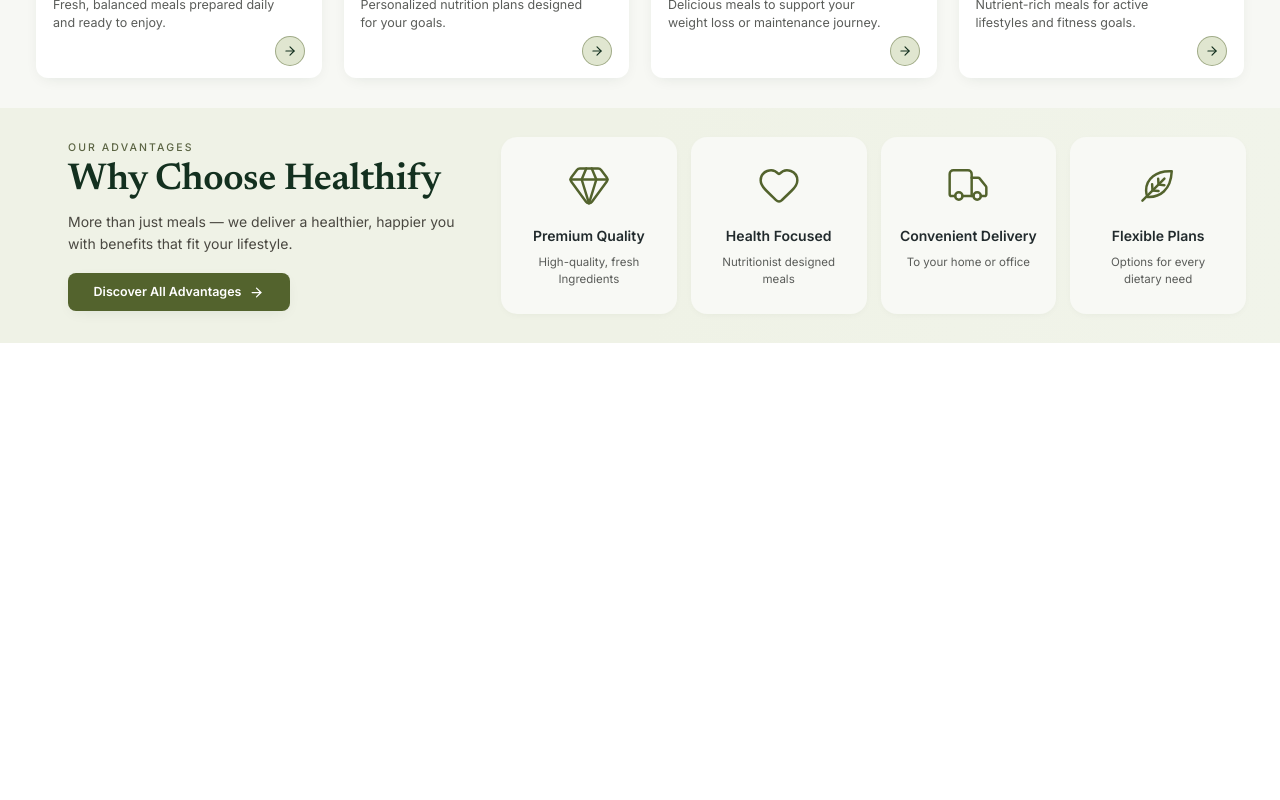
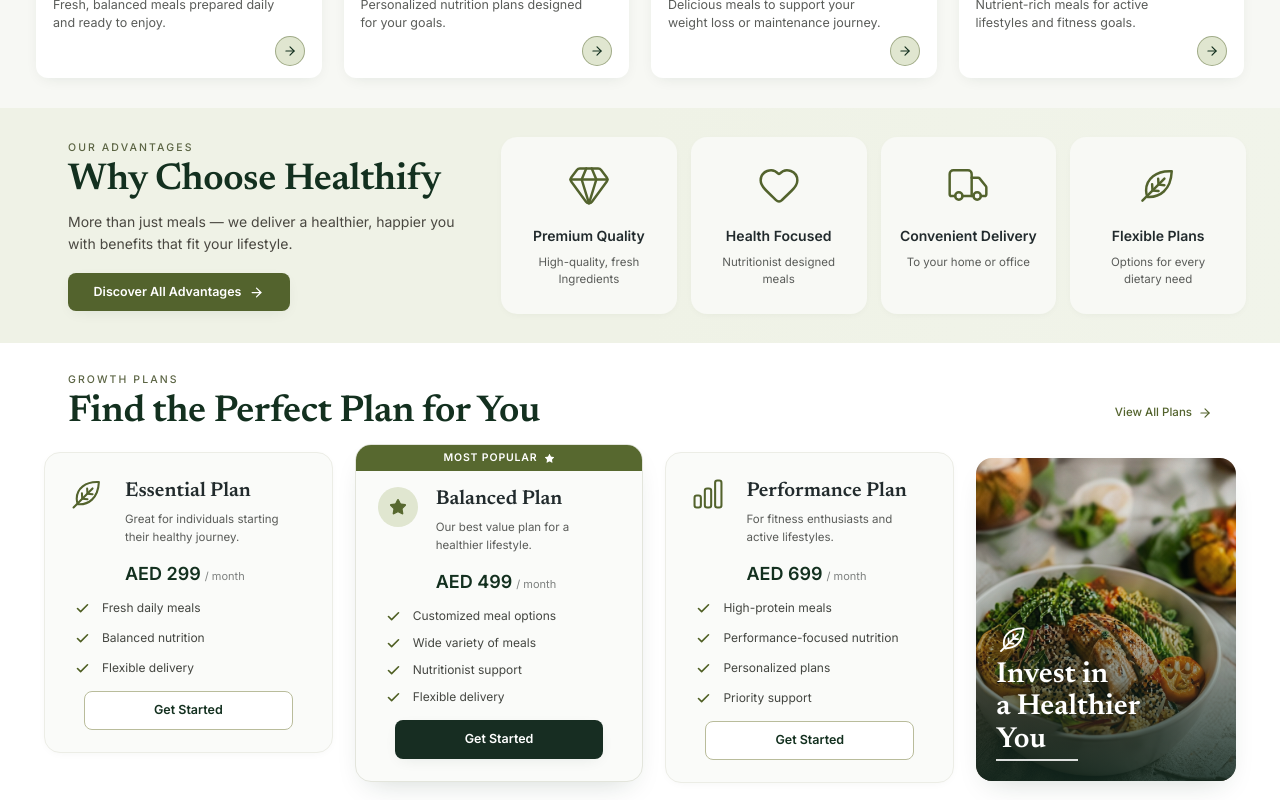
Before and after one commit to UmerLakhany/Healthify, a React (Vite) app: page / in a window 1280 px wide. Shown: the part 1269-2069 px from the top of the page. Before the commit the page ends 1612 px from the top, so only its background shows below. Built offline with nearby package versions, Linux system fonts and the light colour scheme; a web font is replaced by a local one.

Commit message:
create Growth Plans pricing section

```diff
--- a/src/App.jsx
+++ b/src/App.jsx
@@ -4,6 +4,7 @@
 import About from './components/sections/About'
 import Services from './components/sections/Services'
 import Advantages from './components/sections/Advantages'
+import Plans from './components/sections/Plans'
 
 export default function App() {
   return (
@@ -21,6 +22,7 @@
         <About />
         <Services />
         <Advantages />
+        <Plans />
       </main>
     </>
   )
--- /dev/null
+++ b/src/components/cards/PlanCard.jsx
@@ -0,0 +1,66 @@
+import { Check, Star } from 'lucide-react'
+import Button from '../ui/Button'
+
+function PopularIcon() {
+  return (
+    <span className="grid size-10 shrink-0 place-items-center rounded-full bg-sage-200">
+      <Star size={18} strokeWidth={1.5} className="fill-olive-500 text-olive-500" aria-hidden="true" />
+    </span>
+  )
+}
+
+export default function PlanCard({ name, icon: Icon, description, price, features, popular = false }) {
+  return (
+    <article
+      className={`relative flex flex-col overflow-hidden rounded-2xl bg-[#fafbf9] ${
+        popular
+          ? 'border border-[#e3e5dc] shadow-card lg:-mt-2'
+          : 'border border-[#ecede6] shadow-[0_2px_12px_-6px_rgb(19_48_31/0.1)]'
+      }`}
+    >
+      {popular && (
+        <p className="flex h-[26px] items-center justify-center gap-1.5 bg-olive-500 text-[10.5px] font-semibold tracking-[0.08em] text-white uppercase">
+          Most Popular
+          <Star size={11} className="fill-white" strokeWidth={0} aria-hidden="true" />
+        </p>
+      )}
+
+      <div className={`flex flex-1 flex-col px-[22px] pb-[22px] ${popular ? 'pt-4' : 'pt-[26px]'}`}>
+        <div className="flex items-start gap-[18px]">
+          {popular ? (
+            <PopularIcon />
+          ) : (
+            <Icon size={38} strokeWidth={1.3} className="-mt-1 w-10 shrink-0 text-olive-700" aria-hidden="true" />
+          )}
+          <div>
+            <h3 className="font-serif text-[20px] leading-tight font-semibold text-title">{name}</h3>
+            <p className="mt-1.5 max-w-[170px] text-[11.5px] leading-[18px] text-body">{description}</p>
+            <p className="mt-3.5 text-[18px] font-semibold text-forest-800">
+              AED {price}
+              <span className="ml-1 text-[11px] font-normal text-muted">/ month</span>
+            </p>
+          </div>
+        </div>
+
+        <ul className={`mt-3 pl-2 ${popular ? 'space-y-[9px]' : 'space-y-[12px]'}`}>
+          {features.map((feature) => (
+            <li key={feature} className="flex items-center gap-3 text-[12px] text-[#444641]">
+              <Check size={15} strokeWidth={2.6} className="shrink-0 text-olive-600" aria-hidden="true" />
+              {feature}
+            </li>
+          ))}
+        </ul>
+
+        <Button
+          href="#contact"
+          variant={popular ? 'dark' : 'outline'}
+          size="sm"
+          className={`mx-auto mt-3.5 w-[86%] min-w-[180px] ${popular ? '' : 'border-[1.5px] border-olive-300'}`}
+          aria-label={`Get started with the ${name}`}
+        >
+          Get Started
+        </Button>
+      </div>
+    </article>
+  )
+}
--- /dev/null
+++ b/src/components/sections/Plans.jsx
@@ -0,0 +1,51 @@
+import SectionHeader from '../ui/SectionHeader'
+import PlanCard from '../cards/PlanCard'
+import { LeafIcon } from '../icons/HealthIcons'
+import { plans } from '../../data/plans'
+import investImage from '../../assets/images/plan-invest.png'
+
+function InvestCard() {
+  return (
+    <div className="relative min-h-[323px] overflow-hidden rounded-2xl shadow-card lg:mt-1.5">
+      <img
+        src={investImage}
+        alt="Sliced grilled chicken with rice and vegetables in a wooden bowl"
+        loading="lazy"
+        width="600"
+        height="780"
+        className="absolute inset-0 size-full object-cover"
+      />
+      <div className="absolute inset-0 bg-gradient-to-t from-forest-950/85 via-forest-950/25 to-transparent" />
+      <div className="absolute inset-x-5 bottom-5 text-white">
+        <LeafIcon size={34} strokeWidth={1.3} />
+        <p className="mt-1 font-serif text-[29px] leading-[1.12] font-semibold text-white">
+          Invest in
+          <br />a Healthier
+          <br />
+          <span className="inline-block border-b-2 border-white/85 pr-8 pb-0.5">You</span>
+        </p>
+      </div>
+    </div>
+  )
+}
+
+export default function Plans() {
+  return (
+    <section id="plans" aria-labelledby="plans-title" className="bg-white py-10 lg:pt-[29px] lg:pb-[17px]">
+      <div className="container-page">
+        <SectionHeader
+          eyebrow="Growth Plans"
+          title="Find the Perfect Plan for You"
+          titleId="plans-title"
+          action={{ label: 'View All Plans', href: '#plans' }}
+        />
+        <div className="mt-8 grid gap-6 sm:grid-cols-2 lg:mt-[19px] lg:grid-cols-[1fr_1fr_1fr_0.9fr] lg:items-start lg:gap-[22px] xl:-mx-6">
+          {plans.map((plan) => (
+            <PlanCard key={plan.name} {...plan} />
+          ))}
+          <InvestCard />
+        </div>
+      </div>
+    </section>
+  )
+}
--- /dev/null
+++ b/src/data/plans.js
@@ -0,0 +1,35 @@
+import { BarsIcon, LeafIcon } from '../components/icons/HealthIcons'
+
+export const plans = [
+  {
+    name: 'Essential Plan',
+    icon: LeafIcon,
+    description: 'Great for individuals starting their healthy journey.',
+    price: 299,
+    features: ['Fresh daily meals', 'Balanced nutrition', 'Flexible delivery'],
+  },
+  {
+    name: 'Balanced Plan',
+    description: 'Our best value plan for a healthier lifestyle.',
+    price: 499,
+    features: [
+      'Customized meal options',
+      'Wide variety of meals',
+      'Nutritionist support',
+      'Flexible delivery',
+    ],
+    popular: true,
+  },
+  {
+    name: 'Performance Plan',
+    icon: BarsIcon,
+    description: 'For fitness enthusiasts and active lifestyles.',
+    price: 699,
+    features: [
+      'High-protein meals',
+      'Performance-focused nutrition',
+      'Personalized plans',
+      'Priority support',
+    ],
+  },
+]
```
Also changed, not shown: src/assets/images/plan-invest.png (added).
